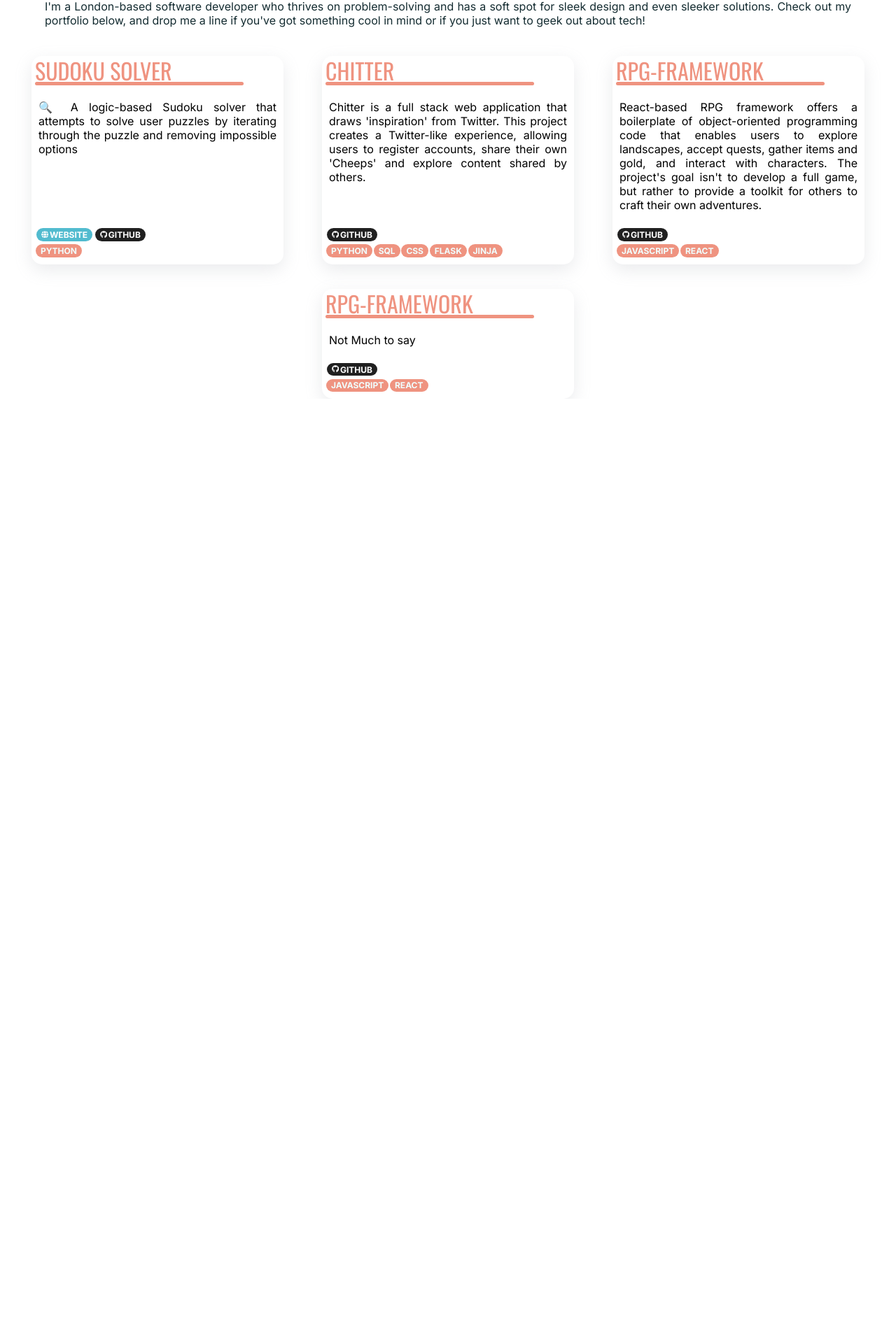
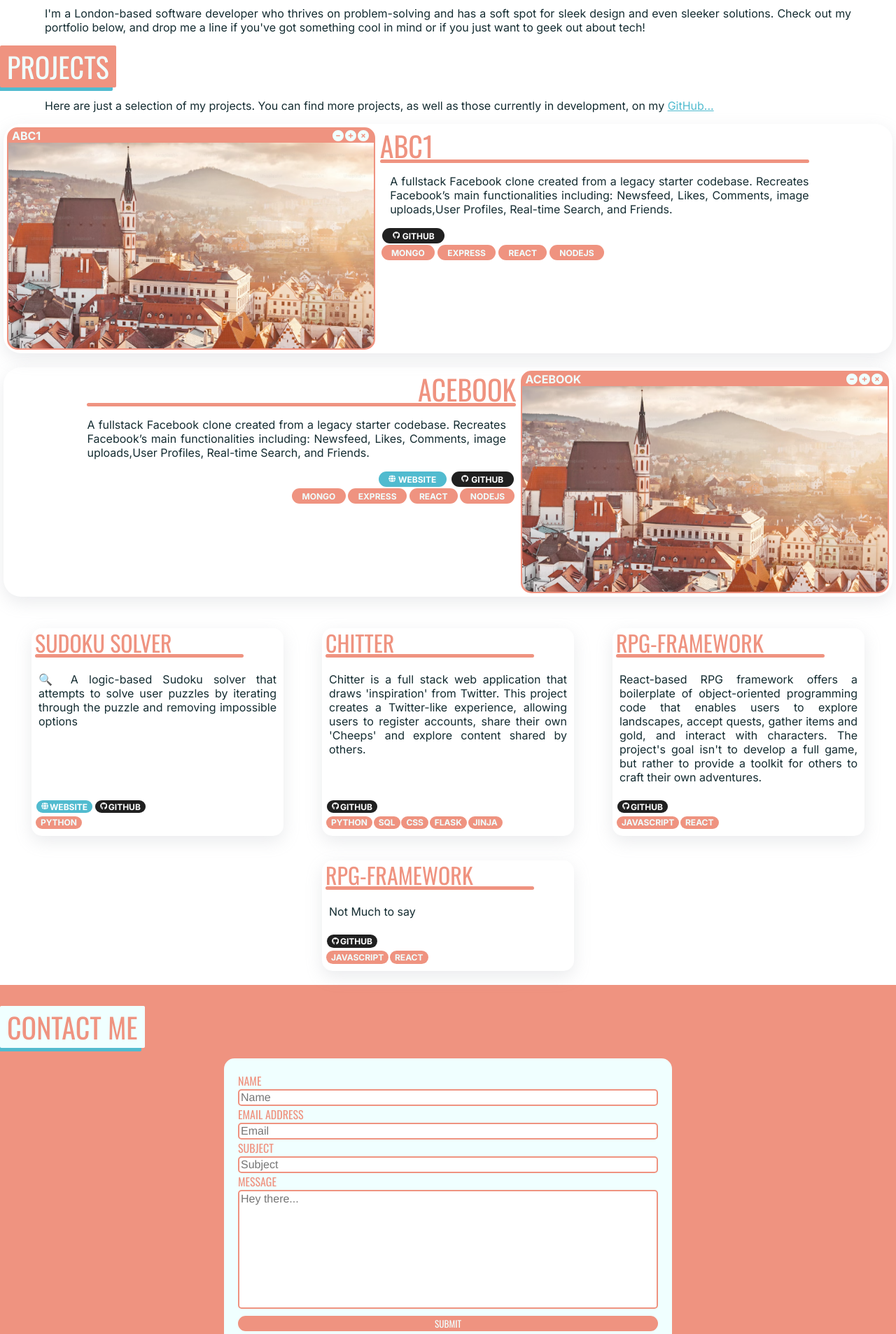
Before and after one commit to Fordcois/Portfolio, a Next.js app: page / in a window 1280 px wide. Shown: the part 877-2784 px from the top of the page at 70% size. Before the commit the page ends 1447 px from the top, so only its background shows below. Built offline with nearby package versions, Linux system fonts and the light colour scheme.

Commit message:
Completes Contactform & Footer

```diff
--- a/src/app/globals.css
+++ b/src/app/globals.css
@@ -92,6 +92,19 @@ body {
 .ArrowIcon {
   font-size: 5em;
   color: azure;
+}
+
+.ContactButton{
+  border: solid 2px azure;
+  font-family: var(--MainFont);
+  color: azure;
+  padding: 10px 20px;
+}
+.ContactButton:hover{
+  border: solid 2px azure;
+  background-color: azure;
+  font-family: var(--MainFont);
+  color: var(--Pink)
 }
 
 /* ^^ HomePage Content */
@@ -202,6 +215,20 @@ body {
   color: azure;
   padding: 0px 10px;
   border-radius: 2px;
+  margin: 10px 0px;
+  width: fit-content;
+  box-shadow: var(--Blue) -5px 5px 0px;
+}
+.Section-Header-White{
+  background-color: azure;
+  font-size: 2.5rem;
+  text-transform: uppercase;
+  font-family: var(--MainFont);
+  color: var(--Pink);
+  padding: 0px 10px;
+  border-radius: 2px;
+  margin: 10px 0px;
+  width: fit-content;
   box-shadow: var(--Blue) -5px 5px 0px;
 }
 
@@ -258,6 +285,7 @@ body {
 .Project-DescriptionLeft,
 .Project-DescriptionRight {
   text-align: justify;
+  color: var(--FontColour);
   text-justify: inter-word;
   padding: 0% 2%;
 }
@@ -397,6 +425,7 @@ body {
 
 .NoGraphic-Project-Description {
   display: flex;
+  color:var(--FontColour);
   text-align: justify;
   text-justify: inter-word;
   padding: 5px;
@@ -477,6 +506,13 @@ body {
     height: min-content;
   }
 }
+/* Contact Form */
+.ContactBackground{
+  margin-top: 20px;
+  background-color: var(--Pink);
+  padding: 20px 0px;
+}
+
 
 .Content {
   display: flex;
@@ -488,27 +524,31 @@ body {
 
 .ContactForm {
   display: flex;
-  width: 550px;
-  background-color: var(--Pink);
+  background-color: azure;
   border-radius: 15px;
   flex-direction: column;
   justify-content: center;
   text-align: left;
   padding: 20px;
+  width: 90%;
+  max-width: 600px;
 }
 
-.ContactForm input {
-  margin-bottom: 10px;
+.ContactForm textarea::placeholder,
+.ContactForm input::placeholder{
+  font-family: Helvetica, Arial, sans-serif;
 }
-
+.ContactForm input,
 .ContactForm textarea {
+  border-radius: 5px;
+  border: 2px solid var(--Pink);
+  font-family: Helvetica, Arial, sans-serif;
+  font-size: medium;
   resize: none;
-  width: 540px;
-  margin-bottom: 10px;
 }
 
 .FormLabel {
-  color: azure;
+  color: var(--Pink);
   font-family: var(--MainFont);
   text-transform: uppercase;
 }
@@ -518,22 +558,38 @@ body {
   text-transform: uppercase;
   font-family: var(--MainFont);
   border-radius: 15px;
-  color: var(--Pink);
-  background-color: rgb(255, 255, 255);
+  color: azure;
+  margin-top: 10px;
+  background-color: var(--Pink)
 }
 
 .FormButton:hover {
-  background-color: rgb(246, 246, 246);
-  color: rgb(230, 138, 119);
+  background-color: var(--Blue);
+  color: azure;
 }
 
 .FormSubmitted {
   display: flex;
+  flex-direction: column;
+  align-items: center;
   justify-content: center;
+
+}
+.FormSubmittedBigMessage{
   text-transform: uppercase;
   font-family: var(--MainFont);
-  font-size: 1.5rem;
+  font-size: 2rem;
+  color: var(--Pink)
+}
+.FormSubmittedsmallMessage{
+  color: var(--Pink);
+  font-style: italic;
+}
+.FooterMessage{
+  margin-top: 20px;
   color: azure;
+  font-size: 0.75rem;
+  font-style: italic;
 }
 
 /* Media Queries */
@@ -544,24 +600,7 @@ body {
   }
 }
 
-@media (max-width: 425px) {
-  .ContactForm {
-    display: flex;
-    width: 285px;
-    background-color: var(--Pink);
-    border-radius: 15px;
-    flex-direction: column;
-    justify-content: center;
-    text-align: left;
-    padding: 20px;
-  }
-  .ContactForm input {
-    margin-bottom: 10px;
-  }
-  .ContactForm textarea {
-    width: 275px;
-  }
-}
+
 
 .container {
   width: 100%;
--- a/src/app/page.js
+++ b/src/app/page.js
@@ -4,16 +4,16 @@ import Contact from "@/components/Contact";
 import HomePage from "@/components/Homepage";
 import VisualProjects from "@/components/VisualProjects";
 import Bio from "@/components/Bio";
-import ContainerTest from "@/components/container";
+
 
 export default function Home() {
   return (
     <>
     <HomePage />
     <Bio/>
-    {/* <VisualProjects/> */}
+    <VisualProjects/>
     <NonVisualProjects/>
-    {/* <Contact/> */}
+    <Contact/>
 
 
 
--- a/src/components/Bio.js
+++ b/src/components/Bio.js
@@ -2,7 +2,7 @@ const Bio = () => {
 
     return (
         <div className="container">
-            <span className="Section-Header">Hey! I&apos;m Sam...</span>
+            <div className="Section-Header">Hey! I&apos;m Sam...</div>
             <p className="Section-Text">I&apos;m a London-based software developer who thrives on problem-solving and has a soft spot for sleek design and even sleeker solutions. Check out my portfolio below, and drop me a line if you&apos;ve got something cool in mind or if you just want to geek out about tech!</p>
         </div>
 
--- a/src/components/Contact.js
+++ b/src/components/Contact.js
@@ -10,49 +10,50 @@ const Contact = () => {
 const [state, handleSubmit] = useForm("mpzvknvz");
 
 return (
+<div className='ContactBackground'>
+<div className="container">
+<div className="Section-Header-White">Contact Me</div>
+<div className='Content'>
 
-<div className="container">
 
-    <span className="SectionHeaderBox-Pink">CONTACT ME...</span>
 
-    <div className='Content'>
 
 <form onSubmit={handleSubmit} className='ContactForm'>
 
+
             <label htmlFor="name" className='FormLabel'>Name</label>
-            <input id="name" name="name" />
+            <input id="name" name="name" placeholder='Name'/>
             <ValidationError prefix="name" field="name" errors={state.errors}/>
 
-
             <label htmlFor="email" className='FormLabel'>Email Address</label>
-            <input id="email" type="email" name="email" />
+            <input id="email" type="email" name="email" placeholder='Email'/>
             <ValidationError prefix="Email" field="email" errors={state.errors}/>
 
-            <label htmlFor="subject" className='FormLabel'>Subject </label>
-            <input id="subject" name="subject" />
+            <label htmlFor="subject" className='FormLabel'>Subject</label>
+            <input id="subject" name="subject" placeholder='Subject'/>
             <ValidationError prefix="subject" field="subject" errors={state.errors}/>
 
-            <label htmlFor="message" className='FormLabel'>Message </label>
-            <textarea id="message" rows="9" name="message" />
+            <label htmlFor="message" className='FormLabel'>Message</label>
+            <textarea id="message" rows="9" name="message" placeholder='Hey there...'/>
             <ValidationError prefix="Message" field="message" errors={state.errors}/>
-
-           {!state.succeeded?
-            <button  type="submit" className='FormButton' disabled={state.submitting}>
+        {!state.succeeded ? (
+            <button type="submit" className='FormButton' disabled={state.submitting}>
                 Submit
             </button>
-            :
+
+    ) : (
         <div className='FormSubmitted'>
-            Message Sent
-            <IoMdPaperPlane style={{marginLeft:'15px'}}/>
-             </div>}
-
+            <span className='FormSubmittedBigMessage'>Message Sent <IoMdPaperPlane/></span>
+            <span className='FormSubmittedsmallMessage'>(Speak Soon!)</span >
+        </div>
+    )}
 </form>
 
 
 
-
+    <div className='FooterMessage'>Oh! and I made this website (Obviously).....</div>
     </div>
 </div>
-
+</div>
 );};
 export default Contact;
--- a/src/components/Homepage.js
+++ b/src/components/Homepage.js
@@ -11,7 +11,7 @@ return (
         <Glitch Name={'SAMUEL FORD'}/>
         <div className='Glitch-SubHeading'>Software Developer</div>
         <Socials/>
-        <div style={{padding:'5px',border: '1px solid azure', width:'100px'}}>GET IN TOUCH</div>
+        <span className='ContactButton'>GET IN TOUCH</span>
     </div>
     <div style={{ position: 'absolute', bottom: '1%', right: '1%', padding: '10px' }}>
         <FaAnglesDown className="ArrowIcon" style={{color:'rgba(240,255,255,.2)'}}/>
--- a/src/components/VisualProjects.js
+++ b/src/components/VisualProjects.js
@@ -24,7 +24,7 @@ const VisualProjects = () => {
 
 return (
 <div className="container">
-    <span className="Section-Header">Projects</span>
+    <div className="Section-Header">Projects</div>
     <p className='Section-Text'>Here are just a selection of my projects. You can find more projects, as well as those currently in development, on my <a className='LightBlueLink' href='https://github.com/Fordcois'>GitHub...</a></p>
 
 
```
Lines whose indentation alone changed are shown as unchanged.
